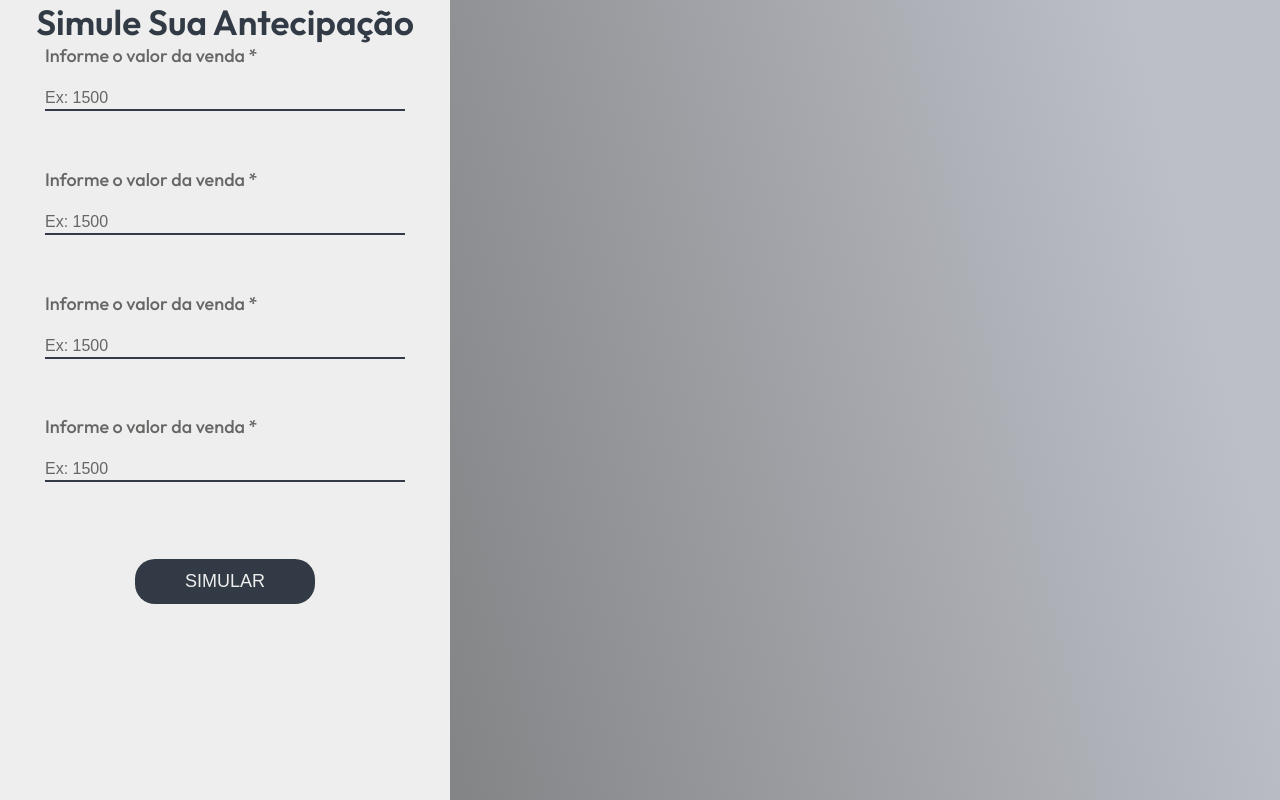
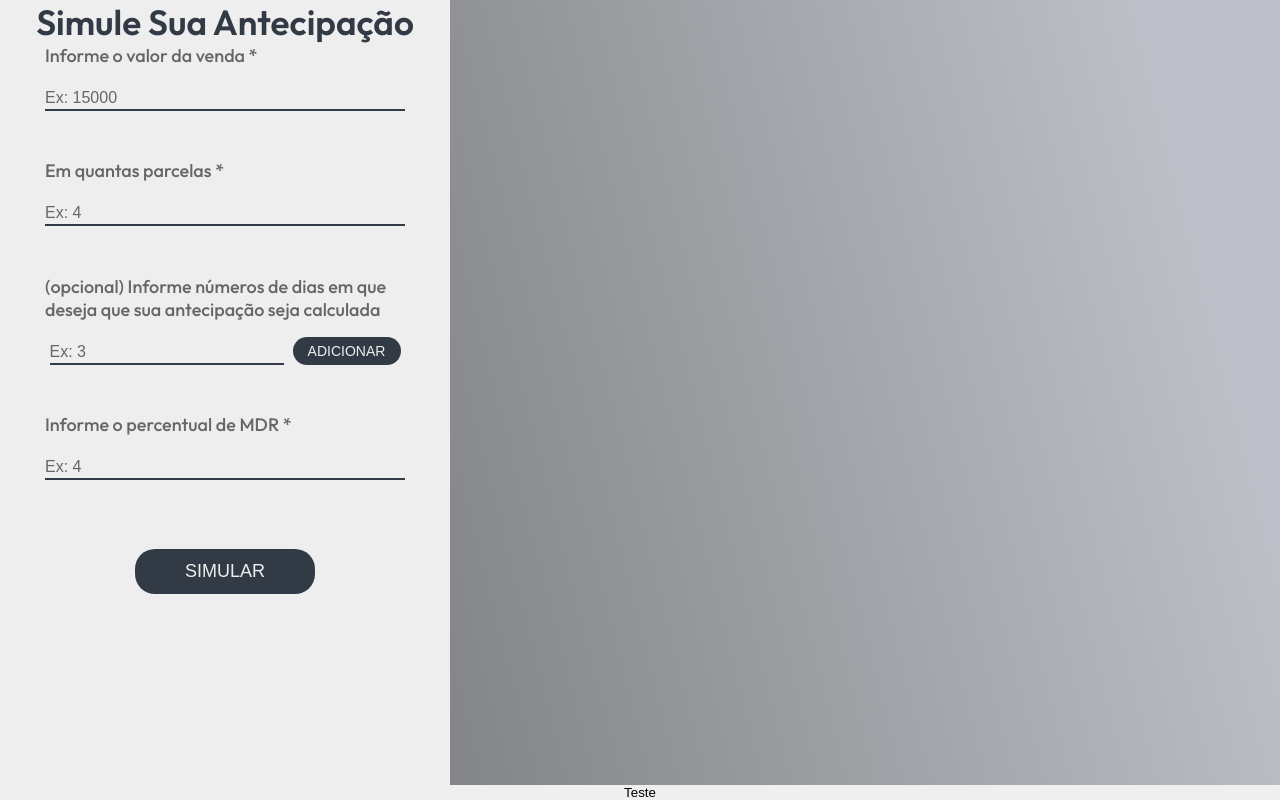
Before and after one commit to zaquinn/simulador-antecipacao-react, a React (Create React App) app: page / in a window 1280 px wide. Built offline with nearby package versions, Linux system fonts and the light colour scheme.

Commit message:
feat: created SimulationContext and postSimulation functions

```diff
--- a/src/components/Input/index.tsx
+++ b/src/components/Input/index.tsx
@@ -1,10 +1,39 @@
-import { Container } from "./styles";
+import { Container, ErrorMessage } from "./styles";
+import { UseFormRegister } from "react-hook-form";
 
-export const Input = () => {
+interface SimulationData {
+  amount: number;
+  installments: number;
+  mdr: number;
+}
+
+interface InputProps {
+  register: UseFormRegister<SimulationData>;
+  errors: string | undefined;
+  label: string;
+  placeholder: string;
+  name: "amount" | "installments" | "mdr";
+  min: string;
+}
+
+export const Input = ({
+  register,
+  errors,
+  label,
+  name,
+  placeholder,
+  min,
+}: InputProps) => {
   return (
     <Container>
-      <h2>Informe o valor da venda *</h2>
-      <input placeholder="Ex: 1500" />
+      <h2>{label}</h2>
+      <input
+        placeholder={placeholder}
+        {...register(name)}
+        type="number"
+        min={min}
+      />
+      {!!errors && <ErrorMessage>{errors}</ErrorMessage>}
     </Container>
   );
 };
--- a/src/components/Input/styles.ts
+++ b/src/components/Input/styles.ts
@@ -24,3 +24,9 @@ export const Container = styled.div`
     }
   }
 `;
+
+export const ErrorMessage = styled.span`
+  font-size: 12px;
+  font-weight: 400;
+  color: var(--red);
+`;
--- a/src/components/SideMenu/index.tsx
+++ b/src/components/SideMenu/index.tsx
@@ -1,25 +1,162 @@
-import { useState } from "react";
-import { Container, Form } from "./styles";
+import React, { useState } from "react";
+import {
+  Container,
+  Form,
+  InputButtonContainer,
+  InputContainer,
+  DayNumberBox,
+  DayNumberContainer,
+} from "./styles";
 import { IoIosArrowUp, IoIosArrowDown } from "react-icons/io";
 import { Input } from "../Input";
+import { useForm } from "react-hook-form";
+import * as yup from "yup";
+import { yupResolver } from "@hookform/resolvers/yup";
+import { useSimulation } from "../../contexts/SimulationContext";
 
+interface SimulationData {
+  amount: number;
+  installments: number;
+  mdr: number;
+  days?: Number[];
+}
+
+const simulationSchema = yup.object().shape({
+  amount: yup
+    .number()
+    .required("Valor obrigatório")
+    .typeError("Valor deve ser um número e não vazio."),
+  installments: yup
+    .number()
+    .required("Valor obrigatório")
+    .typeError("Valor deve ser um número e não vazio."),
+  mdr: yup
+    .number()
+    .required("Valor obrigatório")
+    .typeError("Valor deve ser um número e não vazio."),
+});
 export const SideMenu = () => {
   const [full, setFull] = useState(false);
+  const [dayNumber, setDayNumber] = useState("");
+  const [daysList, setDaysList] = useState<Number[]>([]);
+
+  const { postSimulation } = useSimulation();
+
   const growSideMenu = () => {
     setFull(!full);
   };
+
+  const handleChange = (event: React.ChangeEvent<HTMLInputElement>) => {
+    setDayNumber(event.target.value);
+  };
+
+  const removeDayNumber = (numero: Number) => {
+    const filter = daysList.filter((day) => day !== numero);
+
+    setDaysList(filter);
+  };
+
+  const {
+    formState: { errors },
+    register,
+    handleSubmit,
+    reset,
+  } = useForm<SimulationData>({
+    resolver: yupResolver(simulationSchema),
+  });
+
+  const onSubmit = (data: SimulationData) => {
+    if (daysList.length > 0) {
+      const addDays = (data.days = daysList);
+    }
+    postSimulation(data);
+
+    setDayNumber("");
+    setDaysList([]);
+    reset();
+  };
+
   return (
     <Container full={full}>
       <button onClick={growSideMenu}>
         {!full ? <IoIosArrowUp /> : <IoIosArrowDown />}
       </button>
       <h1>Simule Sua Antecipação</h1>
-      <Form full={full}>
-        <Input />
-        <Input />
-        <Input />
-        <Input />
-        <button>SIMULAR</button>
+      <Form full={full} onSubmit={handleSubmit(onSubmit)}>
+        <Input
+          label="Informe o valor da venda *"
+          name="amount"
+          placeholder="Ex: 15000"
+          register={register}
+          errors={errors.amount?.message}
+          min="1000"
+        />
+        <Input
+          label="Em quantas parcelas *"
+          name="installments"
+          placeholder="Ex: 4"
+          register={register}
+          errors={errors.installments?.message}
+          min="1"
+        />
+        <InputContainer>
+          <h2>
+            &#40;opcional&#41; Informe números de dias em que deseja que sua
+            antecipação seja calculada
+          </h2>
+          <InputButtonContainer>
+            <input
+              placeholder="Ex: 3"
+              type="number"
+              min="1"
+              onChange={handleChange}
+              value={dayNumber}
+            />
+            <button
+              onClick={() => {
+                if (
+                  Number(dayNumber) > 0 &&
+                  daysList.filter((num) => num === Number(dayNumber)).length ===
+                    0 &&
+                  daysList.length < 9
+                ) {
+                  setDaysList([...daysList, Number(dayNumber)]);
+                }
+              }}
+              type="button"
+            >
+              ADICIONAR
+            </button>
+          </InputButtonContainer>
+        </InputContainer>
+        {daysList.length > 0 && (
+          <DayNumberContainer>
+            {daysList.map((numero, index) => {
+              return (
+                <DayNumberBox key={index}>
+                  <div>
+                    <h3>{`${numero}`}</h3>
+                    <button
+                      type="button"
+                      onClick={() => removeDayNumber(numero)}
+                    >
+                      X
+                    </button>
+                  </div>
+                </DayNumberBox>
+              );
+            })}
+          </DayNumberContainer>
+        )}
+        <Input
+          label="Informe o percentual de MDR *"
+          name="mdr"
+          placeholder="Ex: 4"
+          register={register}
+          errors={errors.mdr?.message}
+          min="1"
+        />
+        <button type="submit">SIMULAR</button>
       </Form>
     </Container>
   );
--- a/src/components/SideMenu/styles.ts
+++ b/src/components/SideMenu/styles.ts
@@ -66,3 +66,102 @@ export const Form = styled.form<IContainerProps>`
     border-radius: 20px;
   }
 `;
+
+export const InputContainer = styled.div`
+  width: 80%;
+  max-width: 370px;
+
+  > h2 {
+    font-size: 18px;
+    font-weight: 500;
+    color: var(--gray-3);
+  }
+
+  > input {
+    width: 60%;
+    height: 44px;
+    background-color: transparent;
+    font-size: 16px;
+    color: var(--gray-3);
+    border-bottom: 2px solid var(--gray-4);
+    padding-top: 20px;
+
+    ::placeholder {
+      color: var(--gray-3);
+    }
+  }
+`;
+
+export const InputButtonContainer = styled.div`
+  width: 100%;
+  display: flex;
+  justify-content: space-around;
+  align-items: flex-end;
+
+  > input {
+    width: 65%;
+    height: 44px;
+    background-color: transparent;
+    font-size: 16px;
+    color: var(--gray-3);
+    border-bottom: 2px solid var(--gray-4);
+    padding-top: 20px;
+
+    ::placeholder {
+      color: var(--gray-3);
+    }
+  }
+
+  > button {
+    height: 28px;
+    width: 30%;
+    background-color: var(--gray-4);
+    font-size: 14px;
+    color: var(--white);
+    font-weight: 400;
+    border-radius: 14px;
+  }
+`;
+
+export const DayNumberContainer = styled.div`
+  width: 80%;
+  max-width: 370px;
+  height: 40px;
+  display: grid;
+  grid-template-columns: repeat(3, 1fr);
+  grid-row-gap: 5px;
+`;
+
+export const DayNumberBox = styled.div`
+  height: 100%;
+  width: 100%;
+  display: flex;
+  align-items: center;
+  justify-content: center;
+
+  > div {
+    height: 20px;
+    width: 60px;
+    display: flex;
+    align-items: center;
+    justify-content: center;
+    border-radius: 10px;
+    background-color: var(--gray-1);
+
+    > h3 {
+      font-size: 14px;
+      font-weight: 400;
+    }
+
+    > button {
+      height: 14px;
+      width: 14px;
+      border-radius: 100%;
+      background-color: var(--gray-4);
+      font-size: 8px;
+      color: var(--white);
+      transform: translate(25px, -10px);
+      position: absolute;
+    }
+  }
+`;
--- a/src/contexts/SimulationContext.tsx
+++ b/src/contexts/SimulationContext.tsx
@@ -1,3 +1,4 @@
+import { AxiosResponse } from "axios";
 import {
   createContext,
   ReactNode,
@@ -11,15 +12,49 @@ interface ISimulation {
   amount: number;
   installments: number;
   mdr: number;
-  days?: number[];
-}
-
-interface ISimulationResponse {
-  [key: string]: number;
+  days?: Number[];
 }
 
 interface ISimulationProviderProps {
   children: ReactNode;
 }
 
-interface ISimulationContextData {}
+interface ISimulationContextData {
+  simulationData: ISimulation[];
+  postSimulation: (data: ISimulation) => Promise<void>;
+}
+
+const SimulationContext = createContext<ISimulationContextData>(
+  {} as ISimulationContextData
+);
+
+const useSimulation = () => {
+  const context = useContext(SimulationContext);
+
+  if (!context) {
+    throw new Error("useTasks must be used within an TaskProvider");
+  }
+  return context;
+};
+
+const SimulationProvider = ({ children }: ISimulationProviderProps) => {
+  const [simulationData, setSimulationData] = useState<ISimulation[]>([]);
+
+  const postSimulation = useCallback(async (data: ISimulation) => {
+    api
+      .post("", data)
+      .then((response: AxiosResponse<ISimulation>) => {
+        console.log(response);
+        setSimulationData([response.data]);
+      })
+      .catch((error) => console.log(error));
+  }, []);
+
+  return (
+    <SimulationContext.Provider value={{ postSimulation, simulationData }}>
+      {children}
+    </SimulationContext.Provider>
+  );
+};
+
+export { useSimulation, SimulationProvider };
--- a/src/index.tsx
+++ b/src/index.tsx
@@ -1,12 +1,15 @@
 import React from "react";
 import ReactDOM from "react-dom/client";
 import { App } from "./App";
+import { AppProvider } from "./contexts";
 
 const root = ReactDOM.createRoot(
   document.getElementById("root") as HTMLElement
 );
 root.render(
   <React.StrictMode>
-    <App />
+    <AppProvider>
+      <App />
+    </AppProvider>
   </React.StrictMode>
 );
--- a/src/pages/HomePage/index.tsx
+++ b/src/pages/HomePage/index.tsx
@@ -1,10 +1,13 @@
 import { Container } from "./styles";
 import { SideMenu } from "../../components/SideMenu";
+import { useSimulation } from "../../contexts/SimulationContext";
 
 export const HomePage = () => {
+  const { simulationData } = useSimulation();
   return (
     <Container>
       <SideMenu />
+      <button onClick={() => console.log(simulationData)}>Teste</button>
     </Container>
   );
 };
--- a/src/styles/global.ts
+++ b/src/styles/global.ts
@@ -9,6 +9,7 @@ export default createGlobalStyle`
     }
 
     :root {
+        --red: #C20000;
         --green: #008224;
         --white: #EEEEEE;
         --gray-1: #D9D9D9;
```
Also changed, not shown: src/contexts/index.tsx (+4 -5 lines).
